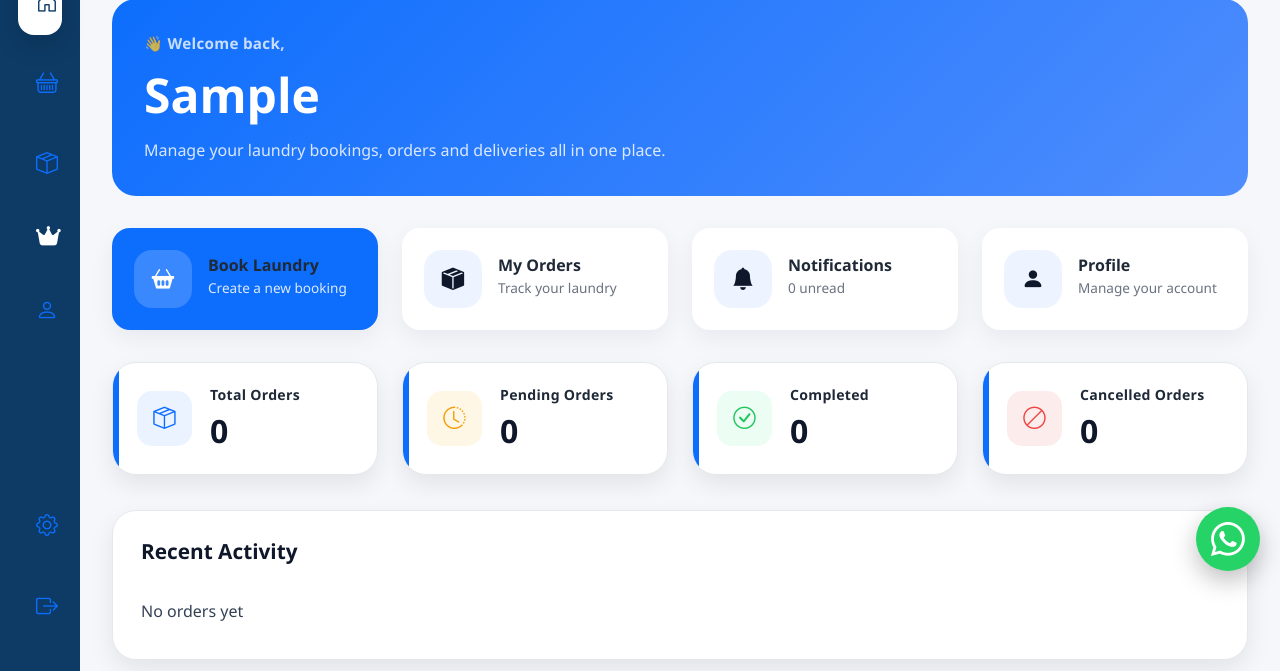
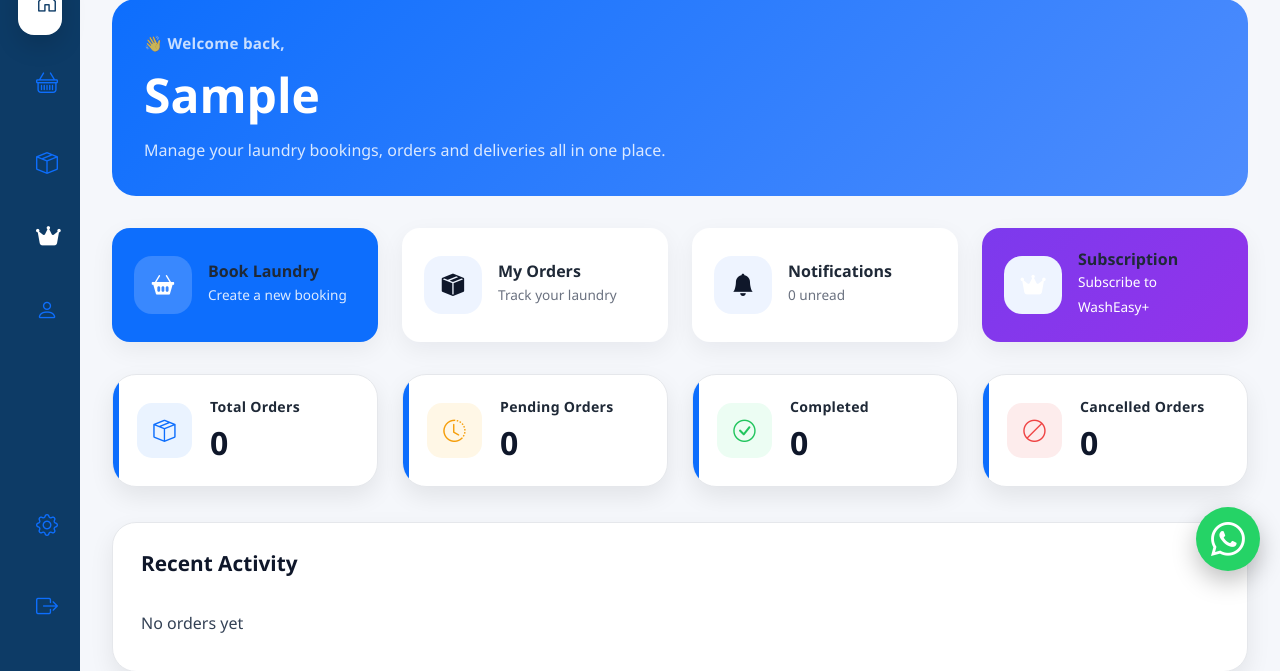
Before and after one commit to BlackMc25/WashEasy-Laundry-Service, a Django app: page /dashboard/ in a window 1280 px wide. Shown: the part 119-790 px from the top of the page. Run offline with Django 5.2, Linux system fonts and the light colour scheme; the visitor is signed in with stand-in values (Sample User, id 1); data that the repository does not hold is empty; parts of the project's set-up code (start-up, migrations or seed data) failed here and were passed over; some libraries are stand-ins or nearby versions.

Commit message:
upgrading Dashboard Ui

```diff
--- a/static/css/new_dashboard/layout.css
+++ b/static/css/new_dashboard/layout.css
@@ -182,3 +182,32 @@ body{
 .recent-orders-section{
     margin-top:35px;
 }
+
+.subscription-action{
+
+    background:linear-gradient(
+        135deg,
+        #7c3aed,
+        #9333ea
+    );
+
+    color:#fff;
+
+}
+
+.subscription-action:hover{
+
+    background:linear-gradient(
+        135deg,
+        #6d28d9,
+        #7e22ce
+    );
+
+}
+
+.subscription-action h5,
+.subscription-action small{
+
+    color:white;
+
+}
--- a/templates/dashboard.html
+++ b/templates/dashboard.html
@@ -91,24 +91,45 @@
 
         </a>
 
-        <a href="{% url 'profile' %}" class="action-card">
+        <a href="{% url 'subscription' %}" class="action-card subscription-action">
 
             <div class="action-icon">
 
-                <i class="bi bi-person-fill"></i>
+                <i class="fas fa-crown"></i>
 
             </div>
 
             <div>
 
-                <h5>Profile</h5>
+                <h5>Subscription</h5>
 
-                <small>Manage your account</small>
+                {% if subscription %}
+
+                <small>
+
+                    {{ subscription.plan.name }}
+
+                    •
+
+                    {{ subscription.remaining_items }}/{{ subscription.total_items }}
+
+                    Items
+
+                </small>
+
+                {% else %}
+
+                <small>
+
+                    Subscribe to WashEasy+
+
+                </small>
+
+                {% endif %}
 
             </div>
 
         </a>
-
     </section>
 
     <!-- Statistics -->
```
